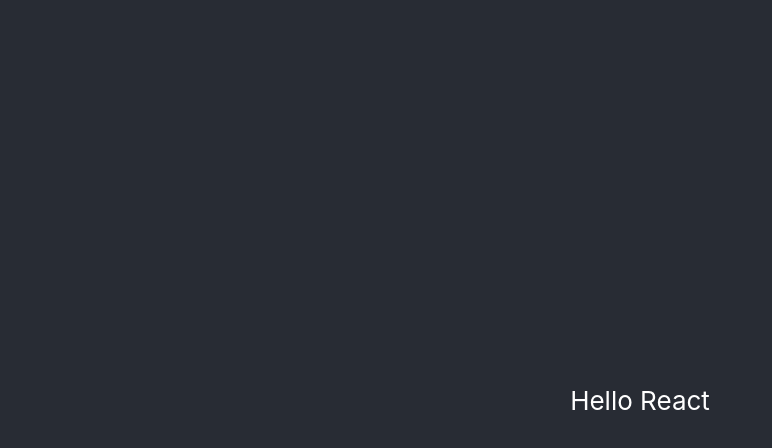
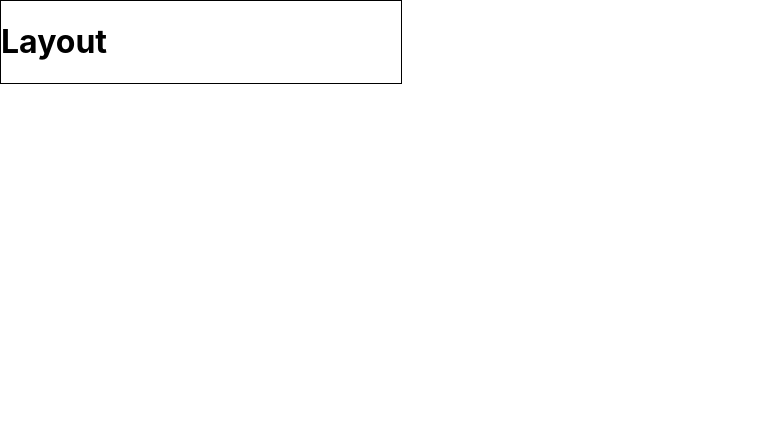
Before and after one commit to kulichkov21/react-practice, a React app: page / in a window 1280 px wide. Shown: the top 448 px of the page, without its empty margins (0-772 px from the left). Built offline with nearby package versions, Linux system fonts and the light colour scheme.

Commit message:
add Layout hoc

```diff
--- a/src/App.tsx
+++ b/src/App.tsx
@@ -1,13 +1,14 @@
 import React from 'react';
 import './App.css';
+import Layout from "./hoc/Layout/Layout";
 
 function App() {
   return (
-    <div className="App">
-      <header className="App-header">
-        Hello React
-      </header>
-    </div>
+    <Layout>
+        <div style={{width: '400px', border: '1px solid black'}}>
+            <h1>Layout</h1>
+        </div>
+    </Layout>
   );
 }
 
--- /dev/null
+++ b/src/hoc/Layout/Layout.css
@@ -0,0 +1,11 @@
+.Layout {
+    height: 100vh;
+    display: flex;
+    flex-direction: column;
+}
+
+.Layout main {
+  display: flex;
+    flex-direction: column;
+    flex-grow: 1;
+}
--- /dev/null
+++ b/src/hoc/Layout/Layout.tsx
@@ -0,0 +1,17 @@
+import React, {Component} from "react";
+
+class Layout extends Component<any, any> {
+    render() {
+        return (
+            <div>
+
+
+                <main>
+                    {this.props.children}
+                </main>
+            </div>
+        )
+    }
+}
+
+export default Layout;
```
